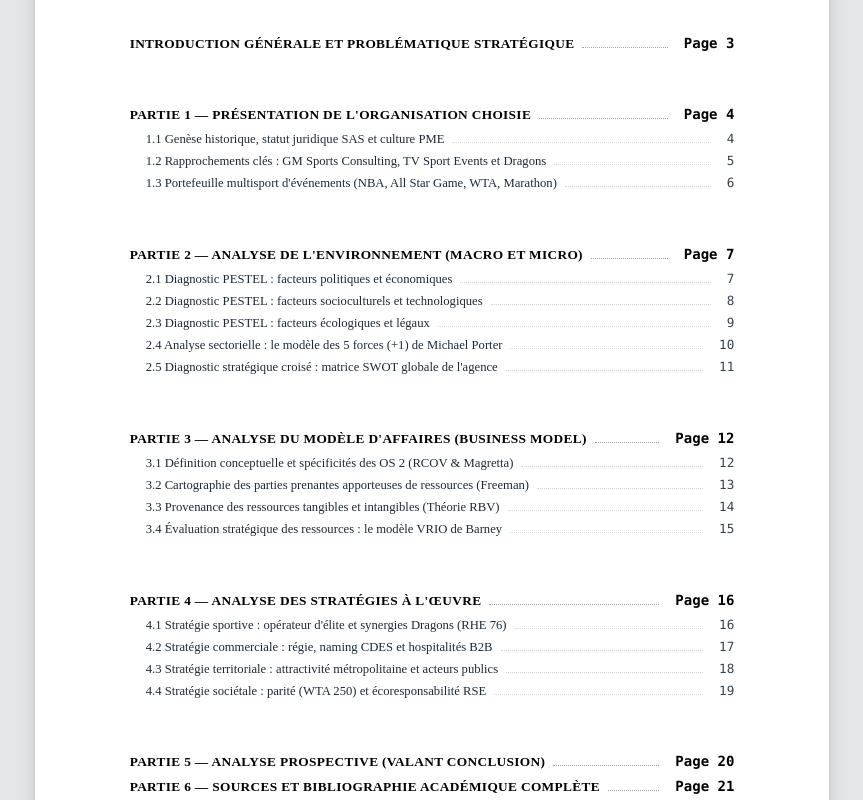
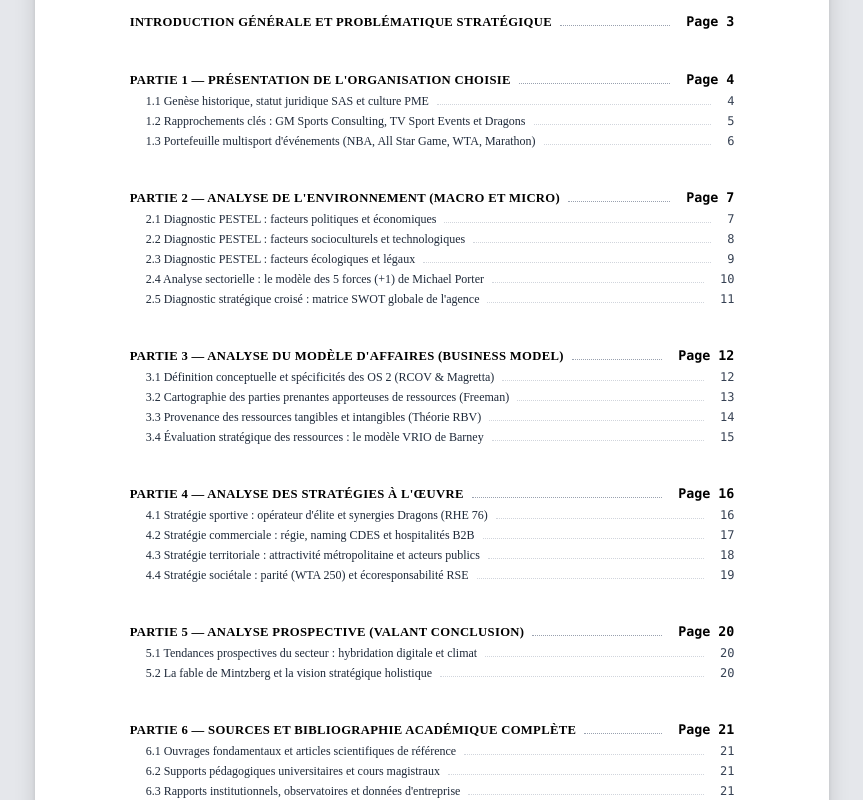
Before and after one commit to enzocarpentier/sport-plus-conseil, a React (Vite) app: page / in a window 1280 px wide. Shown: the part 1480-2280 px from the top of the page, without its empty margins (208-1071 px from the left). Built offline with nearby package versions, Linux system fonts and the light colour scheme; no server answers; the database is empty.

Commit message:
feat: complete Sommaire with subsections 5.1, 5.2 and 6.1, 6.2, 6.3

```diff
--- a/src/components/dossier/DossierPage02Sommaire.tsx
+++ b/src/components/dossier/DossierPage02Sommaire.tsx
@@ -34,45 +34,45 @@ export const DossierPage02Sommaire: React.FC<DossierPageProps> = ({
       </div>
 
       {/* Corps du Sommaire pleine page */}
-      <div className="academic-body flex-1 flex flex-col justify-between py-1 text-[11pt]">
-        <div className="text-center mb-3">
-          <h1 className="text-[15pt] font-bold uppercase tracking-wider text-black">
+      <div className="academic-body flex-1 flex flex-col justify-between py-0.5 text-[10pt]">
+        <div className="text-center mb-2">
+          <h1 className="text-[14pt] font-bold uppercase tracking-wider text-black">
             Sommaire Général
           </h1>
           <div className="w-16 h-0.5 bg-black mx-auto mt-1" />
         </div>
 
         {/* INTRODUCTION */}
-        <div className="space-y-1">
+        <div className="space-y-0.5">
           <a
             href="#dossier-page-3"
             onClick={(e) => handleClick(e, 3)}
             className="flex items-baseline justify-between w-full text-black hover:text-blue-800 transition-colors group cursor-pointer"
             title="Aller à la page 3"
           >
-            <span className="font-bold uppercase tracking-wide group-hover:underline text-[10pt] shrink min-w-0">
+            <span className="font-bold uppercase tracking-wide group-hover:underline text-[9.5pt] shrink min-w-0">
               Introduction Générale et Problématique Stratégique
             </span>
             <span className="flex-1 mx-2 border-b border-dotted border-gray-400 group-hover:border-blue-800 min-w-[16px]" />
-            <span className="font-mono font-bold text-[10.5pt] shrink-0 whitespace-nowrap ml-2">Page 3</span>
+            <span className="font-mono font-bold text-[10pt] shrink-0 whitespace-nowrap ml-2">Page 3</span>
           </a>
         </div>
 
         {/* PARTIE 1 */}
-        <div className="space-y-1">
+        <div className="space-y-0.5">
           <a
             href="#dossier-page-4"
             onClick={(e) => handleClick(e, 4)}
             className="flex items-baseline justify-between w-full text-black hover:text-blue-800 transition-colors group cursor-pointer"
             title="Aller à la page 4"
           >
-            <span className="font-bold uppercase tracking-wide group-hover:underline text-[10pt] shrink min-w-0">
+            <span className="font-bold uppercase tracking-wide group-hover:underline text-[9.5pt] shrink min-w-0">
               Partie 1 — Présentation de l&apos;Organisation Choisie
             </span>
             <span className="flex-1 mx-2 border-b border-dotted border-gray-400 group-hover:border-blue-800 min-w-[16px]" />
-            <span className="font-mono font-bold text-[10.5pt] shrink-0 whitespace-nowrap ml-2">Page 4</span>
+            <span className="font-mono font-bold text-[10pt] shrink-0 whitespace-nowrap ml-2">Page 4</span>
           </a>
-          <div className="pl-4 space-y-0.5 text-[9.5pt] text-gray-800">
+          <div className="pl-4 space-y-0.5 text-[9pt] text-gray-800">
             <a
               href="#dossier-page-4"
               onClick={(e) => handleClick(e, 4)}
@@ -104,20 +104,20 @@ export const DossierPage02Sommaire: React.FC<DossierPageProps> = ({
         </div>
 
         {/* PARTIE 2 */}
-        <div className="space-y-1">
+        <div className="space-y-0.5">
           <a
             href="#dossier-page-7"
             onClick={(e) => handleClick(e, 7)}
             className="flex items-baseline justify-between w-full text-black hover:text-blue-800 transition-colors group cursor-pointer"
             title="Aller à la page 7"
           >
-            <span className="font-bold uppercase tracking-wide group-hover:underline text-[10pt] shrink min-w-0">
+            <span className="font-bold uppercase tracking-wide group-hover:underline text-[9.5pt] shrink min-w-0">
               Partie 2 — Analyse de l&apos;Environnement (Macro et Micro)
             </span>
             <span className="flex-1 mx-2 border-b border-dotted border-gray-400 group-hover:border-blue-800 min-w-[16px]" />
-            <span className="font-mono font-bold text-[10.5pt] shrink-0 whitespace-nowrap ml-2">Page 7</span>
+            <span className="font-mono font-bold text-[10pt] shrink-0 whitespace-nowrap ml-2">Page 7</span>
           </a>
-          <div className="pl-4 space-y-0.5 text-[9.5pt] text-gray-800">
+          <div className="pl-4 space-y-0.5 text-[9pt] text-gray-800">
             <a
               href="#dossier-page-7"
               onClick={(e) => handleClick(e, 7)}
@@ -167,20 +167,20 @@ export const DossierPage02Sommaire: React.FC<DossierPageProps> = ({
         </div>
 
         {/* PARTIE 3 */}
-        <div className="space-y-1">
+        <div className="space-y-0.5">
           <a
             href="#dossier-page-12"
             onClick={(e) => handleClick(e, 12)}
             className="flex items-baseline justify-between w-full text-black hover:text-blue-800 transition-colors group cursor-pointer"
             title="Aller à la page 12"
           >
-            <span className="font-bold uppercase tracking-wide group-hover:underline text-[10pt] shrink min-w-0">
+            <span className="font-bold uppercase tracking-wide group-hover:underline text-[9.5pt] shrink min-w-0">
               Partie 3 — Analyse du Modèle d&apos;Affaires (Business Model)
             </span>
             <span className="flex-1 mx-2 border-b border-dotted border-gray-400 group-hover:border-blue-800 min-w-[16px]" />
-            <span className="font-mono font-bold text-[10.5pt] shrink-0 whitespace-nowrap ml-2">Page 12</span>
+            <span className="font-mono font-bold text-[10pt] shrink-0 whitespace-nowrap ml-2">Page 12</span>
           </a>
-          <div className="pl-4 space-y-0.5 text-[9.5pt] text-gray-800">
+          <div className="pl-4 space-y-0.5 text-[9pt] text-gray-800">
             <a
               href="#dossier-page-12"
               onClick={(e) => handleClick(e, 12)}
@@ -221,20 +221,20 @@ export const DossierPage02Sommaire: React.FC<DossierPageProps> = ({
         </div>
 
         {/* PARTIE 4 */}
-        <div className="space-y-1">
+        <div className="space-y-0.5">
           <a
             href="#dossier-page-16"
             onClick={(e) => handleClick(e, 16)}
             className="flex items-baseline justify-between w-full text-black hover:text-blue-800 transition-colors group cursor-pointer"
             title="Aller à la page 16"
           >
-            <span className="font-bold uppercase tracking-wide group-hover:underline text-[10pt] shrink min-w-0">
+            <span className="font-bold uppercase tracking-wide group-hover:underline text-[9.5pt] shrink min-w-0">
               Partie 4 — Analyse des Stratégies à l&apos;Œuvre
             </span>
             <span className="flex-1 mx-2 border-b border-dotted border-gray-400 group-hover:border-blue-800 min-w-[16px]" />
-            <span className="font-mono font-bold text-[10.5pt] shrink-0 whitespace-nowrap ml-2">Page 16</span>
+            <span className="font-mono font-bold text-[10pt] shrink-0 whitespace-nowrap ml-2">Page 16</span>
           </a>
-          <div className="pl-4 space-y-0.5 text-[9.5pt] text-gray-800">
+          <div className="pl-4 space-y-0.5 text-[9pt] text-gray-800">
             <a
               href="#dossier-page-16"
               onClick={(e) => handleClick(e, 16)}
@@ -274,32 +274,85 @@ export const DossierPage02Sommaire: React.FC<DossierPageProps> = ({
           </div>
         </div>
 
-        {/* PARTIES 5 & 6 */}
-        <div className="space-y-1">
+        {/* PARTIE 5 */}
+        <div className="space-y-0.5">
           <a
             href="#dossier-page-20"
             onClick={(e) => handleClick(e, 20)}
             className="flex items-baseline justify-between w-full text-black hover:text-blue-800 transition-colors group cursor-pointer"
             title="Aller à la page 20"
           >
-            <span className="font-bold uppercase tracking-wide group-hover:underline text-[10pt] shrink min-w-0">
+            <span className="font-bold uppercase tracking-wide group-hover:underline text-[9.5pt] shrink min-w-0">
               Partie 5 — Analyse Prospective (Valant Conclusion)
             </span>
             <span className="flex-1 mx-2 border-b border-dotted border-gray-400 group-hover:border-blue-800 min-w-[16px]" />
-            <span className="font-mono font-bold text-[10.5pt] shrink-0 whitespace-nowrap ml-2">Page 20</span>
+            <span className="font-mono font-bold text-[10pt] shrink-0 whitespace-nowrap ml-2">Page 20</span>
           </a>
+          <div className="pl-4 space-y-0.5 text-[9pt] text-gray-800">
+            <a
+              href="#dossier-page-20"
+              onClick={(e) => handleClick(e, 20)}
+              className="flex items-baseline justify-between w-full hover:text-blue-800 transition-colors group cursor-pointer"
+            >
+              <span className="group-hover:underline shrink min-w-0">5.1 Tendances prospectives du secteur : hybridation digitale et climat</span>
+              <span className="flex-1 mx-2 border-b border-dotted border-gray-300 min-w-[16px]" />
+              <span className="font-mono text-gray-700 shrink-0 whitespace-nowrap ml-2">20</span>
+            </a>
+            <a
+              href="#dossier-page-20"
+              onClick={(e) => handleClick(e, 20)}
+              className="flex items-baseline justify-between w-full hover:text-blue-800 transition-colors group cursor-pointer"
+            >
+              <span className="group-hover:underline shrink min-w-0">5.2 La fable de Mintzberg et la vision stratégique holistique</span>
+              <span className="flex-1 mx-2 border-b border-dotted border-gray-300 min-w-[16px]" />
+              <span className="font-mono text-gray-700 shrink-0 whitespace-nowrap ml-2">20</span>
+            </a>
+          </div>
+        </div>
+
+        {/* PARTIE 6 */}
+        <div className="space-y-0.5">
           <a
             href="#dossier-page-21"
             onClick={(e) => handleClick(e, 21)}
             className="flex items-baseline justify-between w-full text-black hover:text-blue-800 transition-colors group cursor-pointer"
             title="Aller à la page 21"
           >
-            <span className="font-bold uppercase tracking-wide group-hover:underline text-[10pt] shrink min-w-0">
+            <span className="font-bold uppercase tracking-wide group-hover:underline text-[9.5pt] shrink min-w-0">
               Partie 6 — Sources et Bibliographie Académique Complète
             </span>
             <span className="flex-1 mx-2 border-b border-dotted border-gray-400 group-hover:border-blue-800 min-w-[16px]" />
-            <span className="font-mono font-bold text-[10.5pt] shrink-0 whitespace-nowrap ml-2">Page 21</span>
+            <span className="font-mono font-bold text-[10pt] shrink-0 whitespace-nowrap ml-2">Page 21</span>
           </a>
+          <div className="pl-4 space-y-0.5 text-[9pt] text-gray-800">
+            <a
+              href="#dossier-page-21"
+              onClick={(e) => handleClick(e, 21)}
+              className="flex items-baseline justify-between w-full hover:text-blue-800 transition-colors group cursor-pointer"
+            >
+              <span className="group-hover:underline shrink min-w-0">6.1 Ouvrages fondamentaux et articles scientifiques de référence</span>
+              <span className="flex-1 mx-2 border-b border-dotted border-gray-300 min-w-[16px]" />
+              <span className="font-mono text-gray-700 shrink-0 whitespace-nowrap ml-2">21</span>
+            </a>
+            <a
+              href="#dossier-page-21"
+              onClick={(e) => handleClick(e, 21)}
+              className="flex items-baseline justify-between w-full hover:text-blue-800 transition-colors group cursor-pointer"
+            >
+              <span className="group-hover:underline shrink min-w-0">6.2 Supports pédagogiques universitaires et cours magistraux</span>
+              <span className="flex-1 mx-2 border-b border-dotted border-gray-300 min-w-[16px]" />
+              <span className="font-mono text-gray-700 shrink-0 whitespace-nowrap ml-2">21</span>
+            </a>
+            <a
+              href="#dossier-page-21"
+              onClick={(e) => handleClick(e, 21)}
+              className="flex items-baseline justify-between w-full hover:text-blue-800 transition-colors group cursor-pointer"
+            >
+              <span className="group-hover:underline shrink min-w-0">6.3 Rapports institutionnels, observatoires et données d&apos;entreprise</span>
+              <span className="flex-1 mx-2 border-b border-dotted border-gray-300 min-w-[16px]" />
+              <span className="font-mono text-gray-700 shrink-0 whitespace-nowrap ml-2">21</span>
+            </a>
+          </div>
         </div>
       </div>
 
--- a/src/components/dossier/DossierPage21Bibliography.tsx
+++ b/src/components/dossier/DossierPage21Bibliography.tsx
@@ -28,59 +28,65 @@ export const DossierPage21Bibliography: React.FC<DossierPageProps> = ({
           6. Sources et Bibliographie Académique de Référence (Normes APA / ISO 690)
         </h2>
 
-        <p className="text-[10.5pt] italic mb-1.5">
+        <p className="text-[10pt] italic mb-2">
           Corpus théorique croisant les ouvrages fondamentaux du management stratégique, les références obligatoires du cours de M. François et les documents professionnels du secteur :
         </p>
 
-        <div className="space-y-1 text-[9pt] leading-tight text-gray-900">
+        {/* 6.1 Ouvrages fondamentaux */}
+        <h3 className="text-[10pt] font-bold text-gray-900 mb-1 border-b border-gray-300 pb-0.5">
+          6.1 Ouvrages Fondamentaux et Articles Scientifiques de Référence
+        </h3>
+        <div className="space-y-1 text-[8.5pt] leading-tight text-gray-900 mb-2">
           <p className="indent-0! text-justify">
             • <strong>BARGET, E., VAILLEAU, P. (2008).</strong> « Management stratégique des organisations sportives », dans <em>Management du sport</em>, Paris, De Boeck Supérieur.
           </p>
-
           <p className="indent-0! text-justify">
             • <strong>BARNEY, J. B. (1991).</strong> « Firm Resources and Sustained Competitive Advantage », <em>Journal of Management</em>, vol. 17, n° 1, p. 99–120.
           </p>
-
           <p className="indent-0! text-justify">
             • <strong>BAYLE, E. (2007, 2014).</strong> <em>Les grands dirigeants du sport. 23 portraits de stratégies de management</em>, Bruxelles, De Boeck Éditions.
           </p>
-
           <p className="indent-0! text-justify">
             • <strong>DETCHENIQUE, G., CEZAR, F. (2023).</strong> « La remise en cause d’un business model dominant : le cas du football français », <em>Innovations</em>, vol. 71, p. 151–178.
           </p>
+          <p className="indent-0! text-justify">
+            • <strong>FREEMAN, R. E. (1984).</strong> <em>Strategic Management: A Stakeholder Approach</em>, Boston, Pitman Publishing, 276 p.
+          </p>
+          <p className="indent-0! text-justify">
+            • <strong>LECOCQ, X., DEMIL, B., WARNIER, V. (2006).</strong> « Le business model, un outil d&apos;analyse stratégique », <em>L&apos;Expansion Management Review</em>, n° 123, p. 96–109.
+          </p>
+          <p className="indent-0! text-justify">
+            • <strong>MAGRETTA, J. (2002).</strong> « Why Business Models Matter », <em>Harvard Business Review</em>, vol. 80, n° 5, p. 86–92.
+          </p>
+          <p className="indent-0! text-justify">
+            • <strong>MALTESE, L., DANGLADE, J-P. (2014).</strong> <em>Marketing du sport et évènementiel sportif</em>, Paris, Dunod.
+          </p>
+          <p className="indent-0! text-justify">
+            • <strong>MINTZBERG, H., AHLSTRAND, B., LAMPEL, J. (2009).</strong> <em>Safari en pays stratégie</em>, Paris, Pearson Education France, 496 p.
+          </p>
+          <p className="indent-0! text-justify">
+            • <strong>OSTERWALDER, A., PIGNEUR, Y. (2010).</strong> <em>Business Model Nouvelle Génération</em>, Paris, Pearson, 288 p.
+          </p>
+          <p className="indent-0! text-justify">
+            • <strong>PORTER, M. E. (2001, 2008).</strong> « Strategy and the Internet » et « The Five Competitive Forces That Shape Strategy », <em>Harvard Business Review</em>.
+          </p>
+        </div>
 
+        {/* 6.2 Supports universitaires */}
+        <h3 className="text-[10pt] font-bold text-gray-900 mb-1 border-b border-gray-300 pb-0.5">
+          6.2 Supports Pédagogiques Universitaires et Cours Magistraux
+        </h3>
+        <div className="space-y-1 text-[8.5pt] leading-tight text-gray-900 mb-2">
           <p className="indent-0! text-justify">
             • <strong>FRANÇOIS, A. (2026).</strong> <em>Stratégie des Organisations Sportives — Théories des OS, PESTEL, Porter, VRIO et Business Models</em>, Support de cours magistral et séminaire, UFR STAPS, Université de Rouen Normandie.
           </p>
+        </div>
 
-          <p className="indent-0! text-justify">
-            • <strong>FREEMAN, R. E. (1984).</strong> <em>Strategic Management: A Stakeholder Approach</em>, Boston, Pitman Publishing, 276 p.
-          </p>
-
-          <p className="indent-0! text-justify">
-            • <strong>LECOCQ, X., DEMIL, B., WARNIER, V. (2006).</strong> « Le business model, un outil d&apos;analyse stratégique », <em>L&apos;Expansion Management Review</em>, n° 123, p. 96–109.
-          </p>
-
-          <p className="indent-0! text-justify">
-            • <strong>MAGRETTA, J. (2002).</strong> « Why Business Models Matter », <em>Harvard Business Review</em>, vol. 80, n° 5, p. 86–92.
-          </p>
-
-          <p className="indent-0! text-justify">
-            • <strong>MALTESE, L., DANGLADE, J-P. (2014).</strong> <em>Marketing du sport et évènementiel sportif</em>, Paris, Dunod.
-          </p>
-
-          <p className="indent-0! text-justify">
-            • <strong>MINTZBERG, H., AHLSTRAND, B., LAMPEL, J. (2009).</strong> <em>Safari en pays stratégie</em>, Paris, Pearson Education France, 496 p.
-          </p>
-
-          <p className="indent-0! text-justify">
-            • <strong>OSTERWALDER, A., PIGNEUR, Y. (2010).</strong> <em>Business Model Nouvelle Génération</em>, Paris, Pearson, 288 p.
-          </p>
-
-          <p className="indent-0! text-justify">
-            • <strong>PORTER, M. E. (2001, 2008).</strong> « Strategy and the Internet » et « The Five Competitive Forces That Shape Strategy », <em>Harvard Business Review</em>.
-          </p>
-
+        {/* 6.3 Rapports et sources d'entreprise */}
+        <h3 className="text-[10pt] font-bold text-gray-900 mb-1 border-b border-gray-300 pb-0.5">
+          6.3 Rapports Institutionnels, Observatoires Sectoriels et Sources d&apos;Entreprise
+        </h3>
+        <div className="space-y-1 text-[8.5pt] leading-tight text-gray-900">
           <p className="indent-0! text-justify">
             • <strong>RAPPORTS &amp; INSTITUTIONS :</strong> CIO (2021), <em>Agenda Olympique 2020+5</em> ; LNB (2024–2025), <em>Rapports annuels d&apos;exploitation du All Star Game</em> ; CDES Limoges (2018), <em>Observatoire du Naming des stades et arénas</em> ; Métropole de Rouen Normandie (2024–2025), <em>Dossiers d&apos;impact de l&apos;Open WTA et du Seine-Marathon</em> ; Jurisport n° 117 (2012) ; Déclarations de G. Muller, P. Biojout et C. Roche dans <em>L&apos;Équipe</em> et <em>SportBusiness.Club</em>.
           </p>
```
